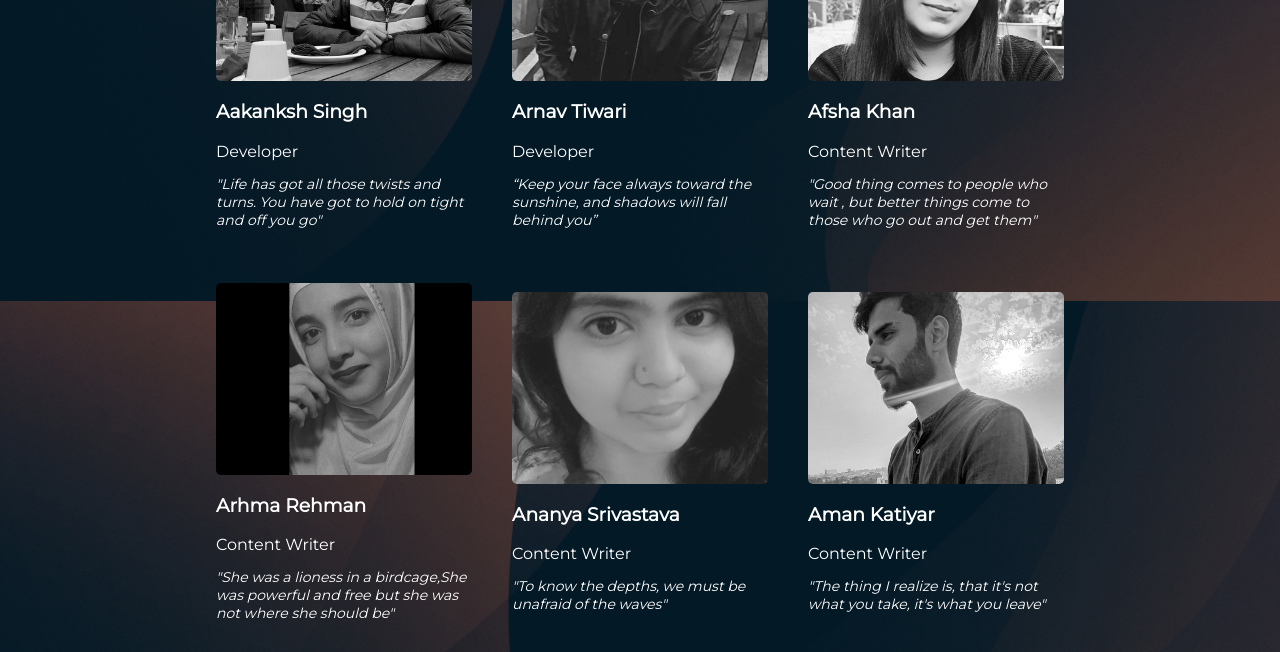
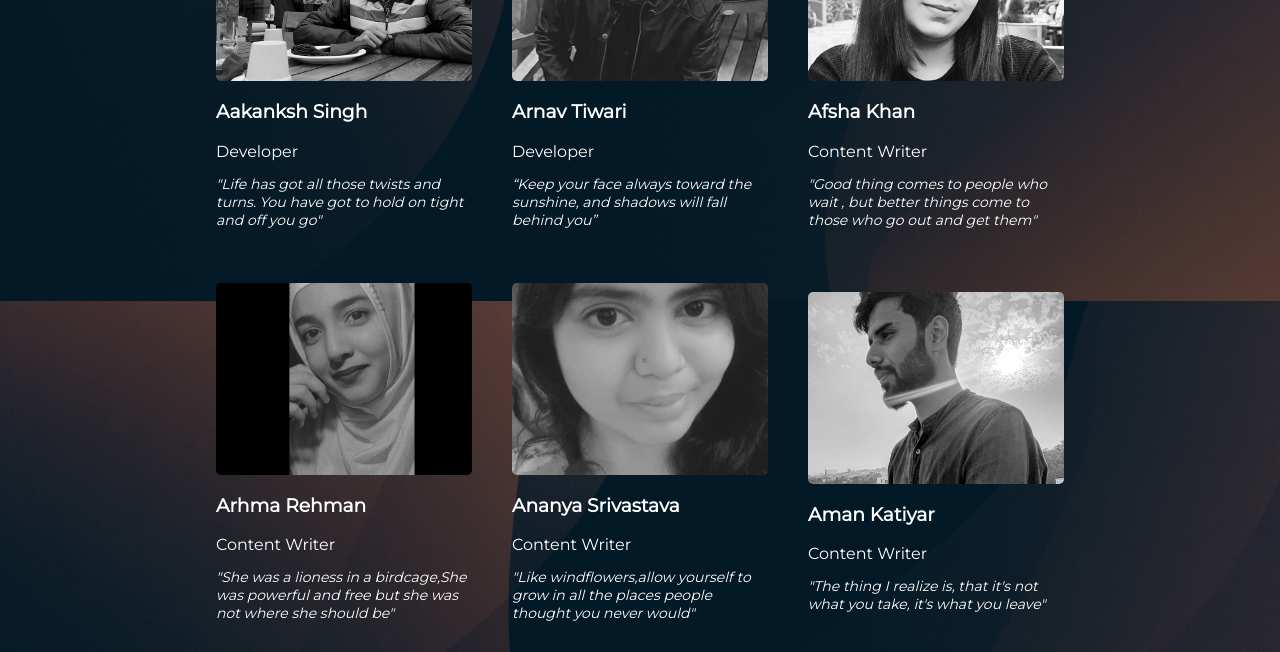
Before and after one commit to ArnavTiwarii/resilliance.github.io, a plain HTML site: page index.html in a window 1280 px wide. Shown: the part 499-1151 px from the top of the page. Drawn offline with Linux system fonts and the light colour scheme.

Commit message:
Update index.html

```diff
--- a/index.html
+++ b/index.html
@@ -71,7 +71,7 @@
 					<card class="card-body">
 						<h3>Ananya Srivastava</h3>
 						<span>Content Writer</span>
-						<p><i>"To know the depths, we must be unafraid of the waves"</i></p>
+						<p><i>"Like windflowers,allow yourself to grow in all the places people thought you never would"</i></p>
 					</card>
 				</div>
 
```
